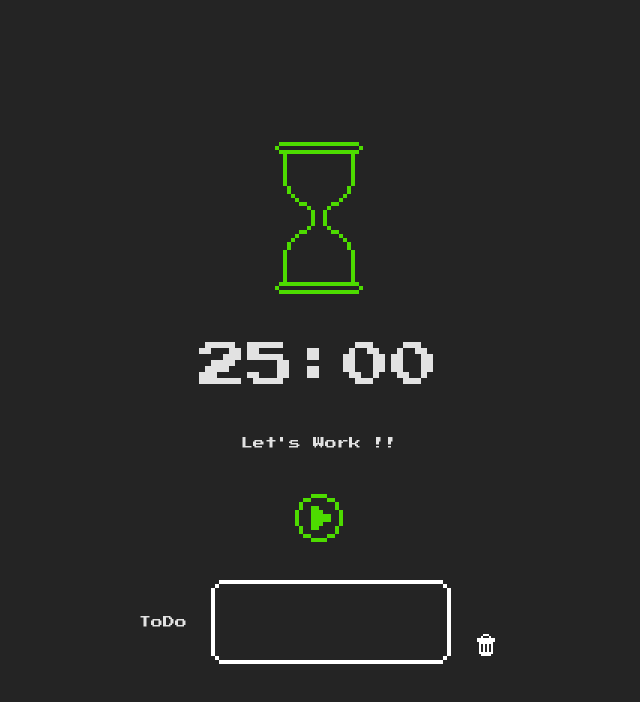
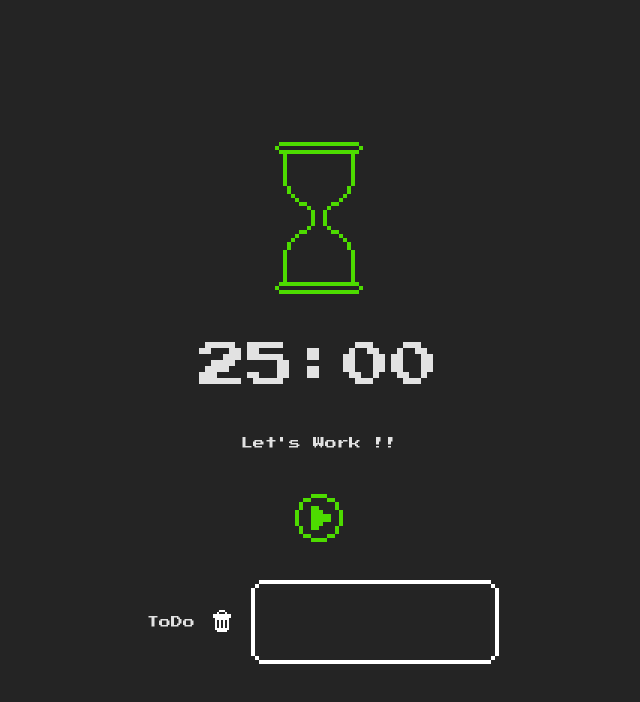
Before and after one commit to takuma0403/pomodoro_with_game, a React (Vite) app in the folder front/: page / in a window 1280 px wide. Shown: the top 702 px of the page, without its empty margins (321-961 px from the left). Built offline with nearby package versions, Linux system fonts and the light colour scheme; a web font is replaced by a local one.

Commit message:
ToDoメモの枠を修正

```diff
--- a/front/src/component/ToDoMemoBox.tsx
+++ b/front/src/component/ToDoMemoBox.tsx
@@ -42,6 +42,7 @@ export const ToDoMemoBox = ({ onPhaseChange, phase }: ToDoMemoBoxProps) => {
     isVisible && (
       <div className={styles.container}>
         <div className={styles.label}>ToDo</div>
+        <MiniDotIconButton type="trashCan" onClick={handleClearText} />
         <div className={styles.textbox}>
           <textarea
             className={styles.textarea}
@@ -49,9 +50,6 @@ export const ToDoMemoBox = ({ onPhaseChange, phase }: ToDoMemoBoxProps) => {
             onChange={(e) => setText(e.target.value)}
           ></textarea>
         </div>
-        <div className={styles.trashButtonContainer}>
-          <MiniDotIconButton type="trashCan" onClick={handleClearText} />
-        </div>
       </div>
     )
   );
--- a/front/src/styles/ToDoMemoBox.module.css
+++ b/front/src/styles/ToDoMemoBox.module.css
@@ -5,7 +5,7 @@
   height: 80px;
   width: 100%;
   margin-top: 32px;
-  gap: 24px;
+  gap: 16px;
 }
 
 .label {
@@ -35,10 +35,6 @@
   line-height: 1.4;
 }
 
-.trashButtonContainer {
-  align-self: flex-end;
-}
-
 .textbox {
   position: relative;
   width: 240px;
@@ -59,46 +55,41 @@
     56px 4px 0 white, 60px 4px 0 white, 64px 4px 0 white, 68px 4px 0 white,
     72px 4px 0 white, 76px 4px 0 white, 80px 4px 0 white, 84px 4px 0 white,
     88px 4px 0 white, 92px 4px 0 white, 96px 4px 0 white, 100px 4px 0 white,
-    104px 4px 0 white, 108px 4px 0 white, 112px 4px 0 white,
-    116px 4px 0 white, 120px 4px 0 white, 124px 4px 0 white,
-    128px 4px 0 white, 132px 4px 0 white, 136px 4px 0 white,
-    140px 4px 0 white, 144px 4px 0 white, 148px 4px 0 white,
-    152px 4px 0 white, 156px 4px 0 white, 160px 4px 0 white,
-    164px 4px 0 white, 168px 4px 0 white, 172px 4px 0 white,
-    176px 4px 0 white, 180px 4px 0 white, 184px 4px 0 white,
-    188px 4px 0 white, 192px 4px 0 white, 196px 4px 0 white,
-    200px 4px 0 white, 204px 4px 0 white, 208px 4px 0 white,
-    212px 4px 0 white, 216px 4px 0 white, 220px 4px 0 white,
-    224px 4px 0 white, 228px 4px 0 white, 232px 4px 0 white, 8px 8px 0 white,
-    236px 8px 0 white, 4px 12px 0 white, 240px 12px 0 white, 4px 16px 0 white,
-    240px 16px 0 white, 4px 20px 0 white, 240px 20px 0 white,
-    4px 24px 0 white, 240px 24px 0 white, 4px 28px 0 white,
-    240px 28px 0 white, 4px 32px 0 white, 240px 32px 0 white,
-    4px 36px 0 white, 240px 36px 0 white, 4px 40px 0 white,
-    240px 40px 0 white, 4px 44px 0 white, 240px 44px 0 white,
-    4px 48px 0 white, 240px 48px 0 white, 4px 52px 0 white,
-    240px 52px 0 white, 4px 56px 0 white, 240px 56px 0 white,
-    4px 60px 0 white, 240px 60px 0 white, 4px 64px 0 white,
-    240px 64px 0 white, 4px 68px 0 white, 240px 68px 0 white,
-    4px 72px 0 white, 240px 72px 0 white, 4px 76px 0 white,
-    240px 76px 0 white, 4px 80px 0 transparent, 8px 80px 0 white,
-    236px 80px 0 white, 12px 84px 0 white, 16px 84px 0 white,
-    20px 84px 0 white, 24px 84px 0 white, 28px 84px 0 white,
-    32px 84px 0 white, 36px 84px 0 white, 40px 84px 0 white,
-    44px 84px 0 white, 48px 84px 0 white, 52px 84px 0 white,
-    56px 84px 0 white, 60px 84px 0 white, 64px 84px 0 white,
-    68px 84px 0 white, 72px 84px 0 white, 76px 84px 0 white,
-    80px 84px 0 white, 84px 84px 0 white, 88px 84px 0 white,
-    92px 84px 0 white, 96px 84px 0 white, 100px 84px 0 white,
-    104px 84px 0 white, 108px 84px 0 white, 112px 84px 0 white,
-    116px 84px 0 white, 120px 84px 0 white, 124px 84px 0 white,
-    128px 84px 0 white, 132px 84px 0 white, 136px 84px 0 white,
-    140px 84px 0 white, 144px 84px 0 white, 148px 84px 0 white,
-    152px 84px 0 white, 156px 84px 0 white, 160px 84px 0 white,
-    164px 84px 0 white, 168px 84px 0 white, 172px 84px 0 white,
-    176px 84px 0 white, 180px 84px 0 white, 184px 84px 0 white,
-    188px 84px 0 white, 192px 84px 0 white, 196px 84px 0 white,
-    200px 84px 0 white, 204px 84px 0 white, 208px 84px 0 white,
-    212px 84px 0 white, 216px 84px 0 white, 220px 84px 0 white,
-    224px 84px 0 white, 228px 84px 0 white, 232px 84px 0 white;
+    104px 4px 0 white, 108px 4px 0 white, 112px 4px 0 white, 116px 4px 0 white,
+    120px 4px 0 white, 124px 4px 0 white, 128px 4px 0 white, 132px 4px 0 white,
+    136px 4px 0 white, 140px 4px 0 white, 144px 4px 0 white, 148px 4px 0 white,
+    152px 4px 0 white, 156px 4px 0 white, 160px 4px 0 white, 164px 4px 0 white,
+    168px 4px 0 white, 172px 4px 0 white, 176px 4px 0 white, 180px 4px 0 white,
+    184px 4px 0 white, 188px 4px 0 white, 192px 4px 0 white, 196px 4px 0 white,
+    200px 4px 0 white, 204px 4px 0 white, 208px 4px 0 white, 212px 4px 0 white,
+    216px 4px 0 white, 220px 4px 0 white, 224px 4px 0 white, 228px 4px 0 white,
+    232px 4px 0 white, 236px 4px 0 white, 240px 4px 0 white, 8px 8px 0 white,
+    244px 8px 0 white, 4px 12px 0 white, 248px 12px 0 white, 4px 16px 0 white,
+    248px 16px 0 white, 4px 20px 0 white, 248px 20px 0 white, 4px 24px 0 white,
+    248px 24px 0 white, 4px 28px 0 white, 248px 28px 0 white, 4px 32px 0 white,
+    248px 32px 0 white, 4px 36px 0 white, 248px 36px 0 white, 4px 40px 0 white,
+    248px 40px 0 white, 4px 44px 0 white, 248px 44px 0 white, 4px 48px 0 white,
+    248px 48px 0 white, 4px 52px 0 white, 248px 52px 0 white, 4px 56px 0 white,
+    248px 56px 0 white, 4px 60px 0 white, 248px 60px 0 white, 4px 64px 0 white,
+    248px 64px 0 white, 4px 68px 0 white, 248px 68px 0 white, 4px 72px 0 white,
+    248px 72px 0 white, 4px 76px 0 white, 248px 76px 0 white,
+    4px 80px 0 transparent, 8px 80px 0 white, 244px 80px 0 white,
+    12px 84px 0 white, 16px 84px 0 white, 20px 84px 0 white, 24px 84px 0 white,
+    28px 84px 0 white, 32px 84px 0 white, 36px 84px 0 white, 40px 84px 0 white,
+    44px 84px 0 white, 48px 84px 0 white, 52px 84px 0 white, 56px 84px 0 white,
+    60px 84px 0 white, 64px 84px 0 white, 68px 84px 0 white, 72px 84px 0 white,
+    76px 84px 0 white, 80px 84px 0 white, 84px 84px 0 white, 88px 84px 0 white,
+    92px 84px 0 white, 96px 84px 0 white, 100px 84px 0 white, 104px 84px 0 white,
+    108px 84px 0 white, 112px 84px 0 white, 116px 84px 0 white,
+    120px 84px 0 white, 124px 84px 0 white, 128px 84px 0 white,
+    132px 84px 0 white, 136px 84px 0 white, 140px 84px 0 white,
+    144px 84px 0 white, 148px 84px 0 white, 152px 84px 0 white,
+    156px 84px 0 white, 160px 84px 0 white, 164px 84px 0 white,
+    168px 84px 0 white, 172px 84px 0 white, 176px 84px 0 white,
+    180px 84px 0 white, 184px 84px 0 white, 188px 84px 0 white,
+    192px 84px 0 white, 196px 84px 0 white, 200px 84px 0 white,
+    204px 84px 0 white, 208px 84px 0 white, 212px 84px 0 white,
+    216px 84px 0 white, 220px 84px 0 white, 224px 84px 0 white,
+    228px 84px 0 white, 232px 84px 0 white, 236px 84px 0 white,
+    240px 84px 0 white;
 }
```
